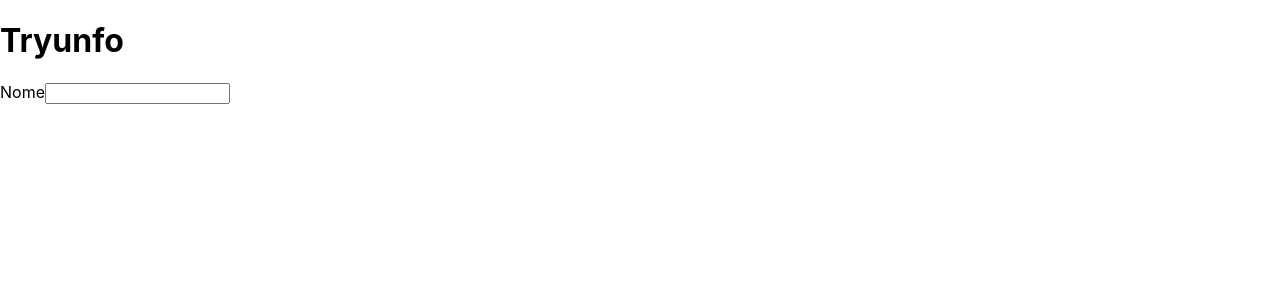
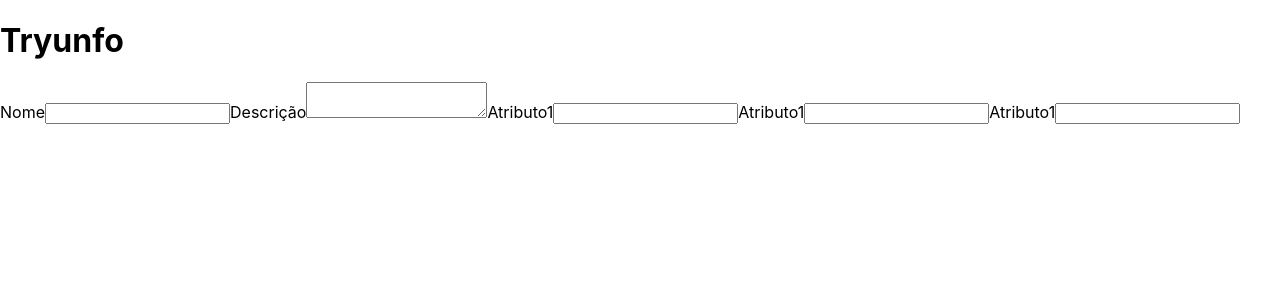
Before and after one commit to erik-ymmt/tryunfo-trybe-project, a React (Create React App) app: page / in a window 1280 px wide. Shown: the top 300 px of the page. Built offline with nearby package versions, Linux system fonts and the light colour scheme.

Commit message:
add attribute fields to form

```diff
--- a/src/components/Form.js
+++ b/src/components/Form.js
@@ -3,6 +3,7 @@ import React from 'react';
 class Form extends React.Component {
   render() {
     return (
+      <div className="form-container">
         <label htmlFor="name">
           Nome
           <input
@@ -10,6 +11,34 @@ class Form extends React.Component {
             data-testid="name-input"
           />
         </label>
+        <label htmlFor="description">
+          Descrição
+          <textarea
+            data-testid="description-input"
+          />
+        </label>
+        <label htmlFor="attr1">
+          Atributo1
+          <input
+            type="text"
+            data-testid="attr1-input"
+          />
+        </label>
+        <label htmlFor="attr2">
+          Atributo1
+          <input
+            type="text"
+            data-testid="attr2-input"
+          />
+        </label>
+        <label htmlFor="attr3">
+          Atributo1
+          <input
+            type="text"
+            data-testid="attr3-input"
+          />
+        </label>
+      </div>
     );
   }
 }
```
Lines whose indentation alone changed are shown as unchanged.
